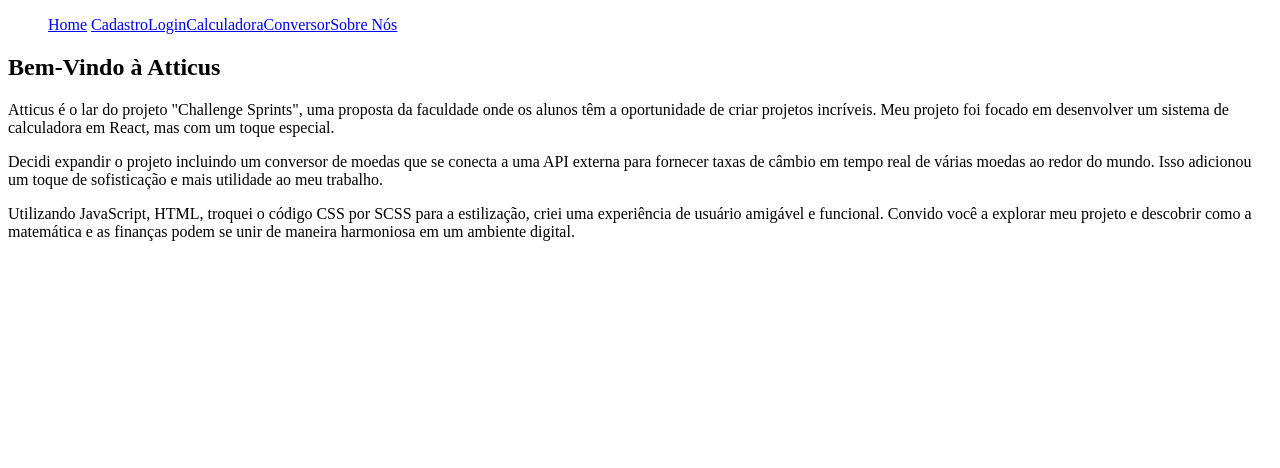
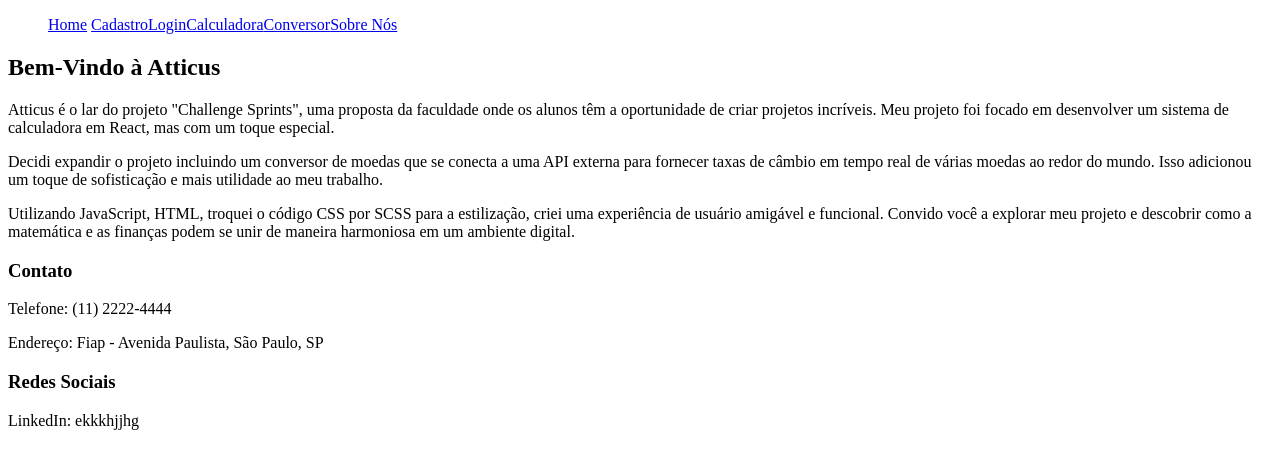
Before and after one commit to Biettt/Calculator, a React (Vite) app in the folder calculator/: page / in a window 1280 px wide. Shown: the top 468 px of the page. Built offline with nearby package versions, Linux system fonts and the light colour scheme.

Commit message:
add footer

```diff
--- a/calculator/src/routers/AboutUs.jsx
+++ b/calculator/src/routers/AboutUs.jsx
@@ -1,5 +1,6 @@
 import React from "react";
 import '../styles/AboutUs.css';
+import Footer from './Footer';
 
 function AboutUs() {
     return(
@@ -7,6 +8,8 @@ function AboutUs() {
             <h2>Sobre Nós</h2>
 
             <p>{/* AINDA IREI INSERIR O TEXTO DO ABOUT US (SOBRE NÓS) */}</p>
+
+            <Footer/>
         </div>
     );
 }
--- a/calculator/src/routers/Calculator.jsx
+++ b/calculator/src/routers/Calculator.jsx
@@ -1,5 +1,6 @@
 import React, { useState } from "react";
 import '../styles/Calculator.css';
+import Footer from './Footer';
 
 function Calculator() {
     const [result, setResult] = useState(0);
@@ -27,6 +28,8 @@ function Calculator() {
             <button onClick={handleCalculation}>=</button>
 
             <p>Resultado: {result}</p>
+
+            <Footer/>
         </div>
     )
 }
--- a/calculator/src/routers/Converter.jsx
+++ b/calculator/src/routers/Converter.jsx
@@ -1,5 +1,6 @@
 import React, { useState, useEffect } from "react";
 import '../styles/Converter.css';
+import Footer from './Footer';
 
 function Converter() {
     const [amount, setAmount] = useState(0);
@@ -62,6 +63,8 @@ function Converter() {
             <button onClick={handleConversion}>Converter</button>
 
             <p>Converter Moeda: {convertedAmount}</p>
+
+            <Footer/>
         </div>
     );
 }
--- /dev/null
+++ b/calculator/src/routers/Footer.jsx
@@ -0,0 +1,22 @@
+import React from 'react';
+import '../styles/Footer.css';
+
+function Footer() {
+    return (
+        <footer className="footer">
+            <div className="footer-content">
+                <div className="contact-info">
+                    <h3>Contato</h3>
+                    <p>Telefone: (11) 2222-4444</p>
+                    <p>Endereço: Fiap - Avenida Paulista, São Paulo, SP</p>
+                </div>
+                <div className="social-media">
+                    <h3>Redes Sociais</h3>
+                    <p>LinkedIn: ekkkhjjhg</p>
+                </div>
+            </div>
+        </footer>
+    );
+}
+
+export default Footer;
--- a/calculator/src/routers/Home.jsx
+++ b/calculator/src/routers/Home.jsx
@@ -1,5 +1,6 @@
 import React from 'react';
 import '../styles/Home.css';
+import Footer from './Footer';
 
 function Home() {
     return(
@@ -8,6 +9,8 @@ function Home() {
             <p>Atticus é o lar do projeto "Challenge Sprints", uma proposta da faculdade onde os alunos têm a oportunidade de criar projetos incríveis. Meu projeto foi focado em desenvolver um sistema de calculadora em React, mas com um toque especial.</p>
             <p>Decidi expandir o projeto incluindo um conversor de moedas que se conecta a uma API externa para fornecer taxas de câmbio em tempo real de várias moedas ao redor do mundo. Isso adicionou um toque de sofisticação e mais utilidade ao meu trabalho.</p>
             <p>Utilizando JavaScript, HTML, troquei o código CSS por SCSS para a estilização, criei uma experiência de usuário amigável e funcional. Convido você a explorar meu projeto e descobrir como a matemática e as finanças podem se unir de maneira harmoniosa em um ambiente digital.</p>
+
+            <Footer/>
         </div>
     );
 }
--- a/calculator/src/routers/Login.jsx
+++ b/calculator/src/routers/Login.jsx
@@ -1,5 +1,6 @@
 import React, { useState } from "react";
 import '../styles/Login.css';
+import Footer from './Footer';
 
 function Login() {
   const [username, setUsername] = useState('');
@@ -69,6 +70,7 @@ function Login() {
           </button>
         </div>
       )}
+      <Footer/>
     </div>
   );
 }
--- a/calculator/src/routers/Singup.jsx
+++ b/calculator/src/routers/Singup.jsx
@@ -1,5 +1,6 @@
 import React, { useState } from "react";
 import '../styles/Singup.css';
+import Footer from './Footer';
 
 function Signup() {
   const [username, setUsername] = useState('');
@@ -45,6 +46,7 @@ function Signup() {
           <button onClick={handleSignup}>Cadastrar</button>
         </div>
       )}
+      <Footer/>
     </div>
   );
 }
--- /dev/null
+++ b/calculator/src/styles/Footer.css
@@ -0,0 +1 @@
+/*# sourceMappingURL=Footer.css.map */
```
Also changed, not shown: calculator/src/styles/Footer.scss (added), 1 other file (tests, documents, lock files or other folders).
